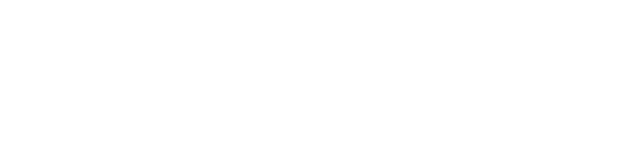
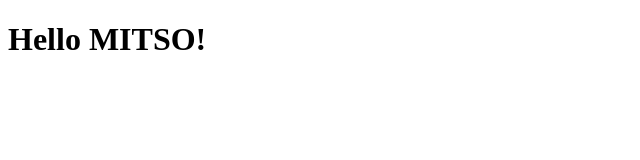
Before and after one commit to Vantarul/lab2, a plain HTML site: page index.html in a window 1280 px wide. Shown: the whole page, without its empty margins (0-640 px from the left). Drawn offline with Linux system fonts and the light colour scheme.

Commit message:
feat: new text

```diff
--- a/index.html
+++ b/index.html
@@ -6,6 +6,6 @@
     <title>Document</title>
 </head>
 <body>
-
+    <h1>Hello MITSO!</h1>
 </body>
 </html>
```
